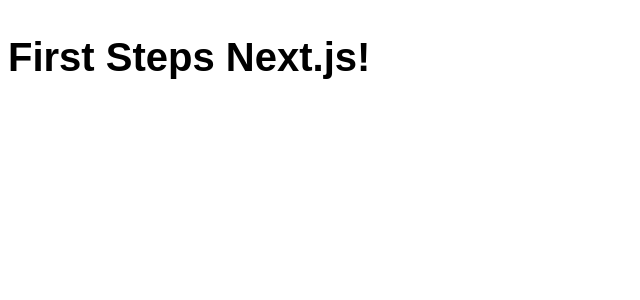
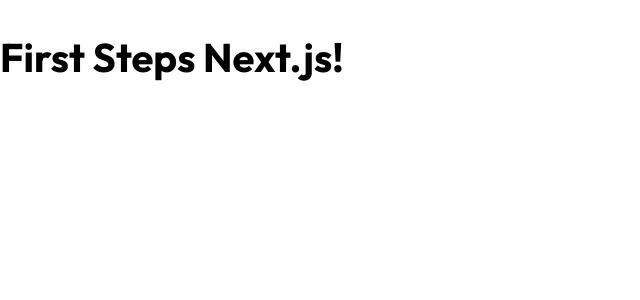
Before and after one commit to oscarsangpa/guitars-nextjs, a Next.js app: page / in a window 1280 px wide. Shown: the top 300 px of the page, without its empty margins (0-640 px from the left). Built offline with nearby package versions, Linux system fonts and the light colour scheme.

Commit message:
add font and normalize csss with next Document

```diff
--- /dev/null
+++ b/pages/_document.js
@@ -0,0 +1,20 @@
+import { Html, Head, Main, NextScript } from "next/document"
+
+export default function Document() {
+    return (
+        <Html>
+            <Head>
+            <meta name="description" content="guitar shop and music blog"/>
+            <link rel="preconnect" href="https://fonts.googleapis.com"/>
+            <link rel="preconnect" href="https://fonts.gstatic.com" crossOrigin={"true"}/>
+            <link href="https://fonts.googleapis.com/css2?family=Outfit:wght@400;700;900&display=swap" rel="stylesheet"/>
+            <link rel="stylesheet" href="https://necolas.github.io/normalize.css/8.0.1/normalize.css"/>
+            </Head>
+            <body>
+                <Main/>
+                <NextScript/>
+            </body>
+        </Html>
+
+    )
+}
--- a/pages/index.js
+++ b/pages/index.js
@@ -1,6 +1,8 @@
 
 export default function Home() {
   return (
+    <>
     <h1>First Steps Next.js!</h1>
+    </>
   )
 }
```
